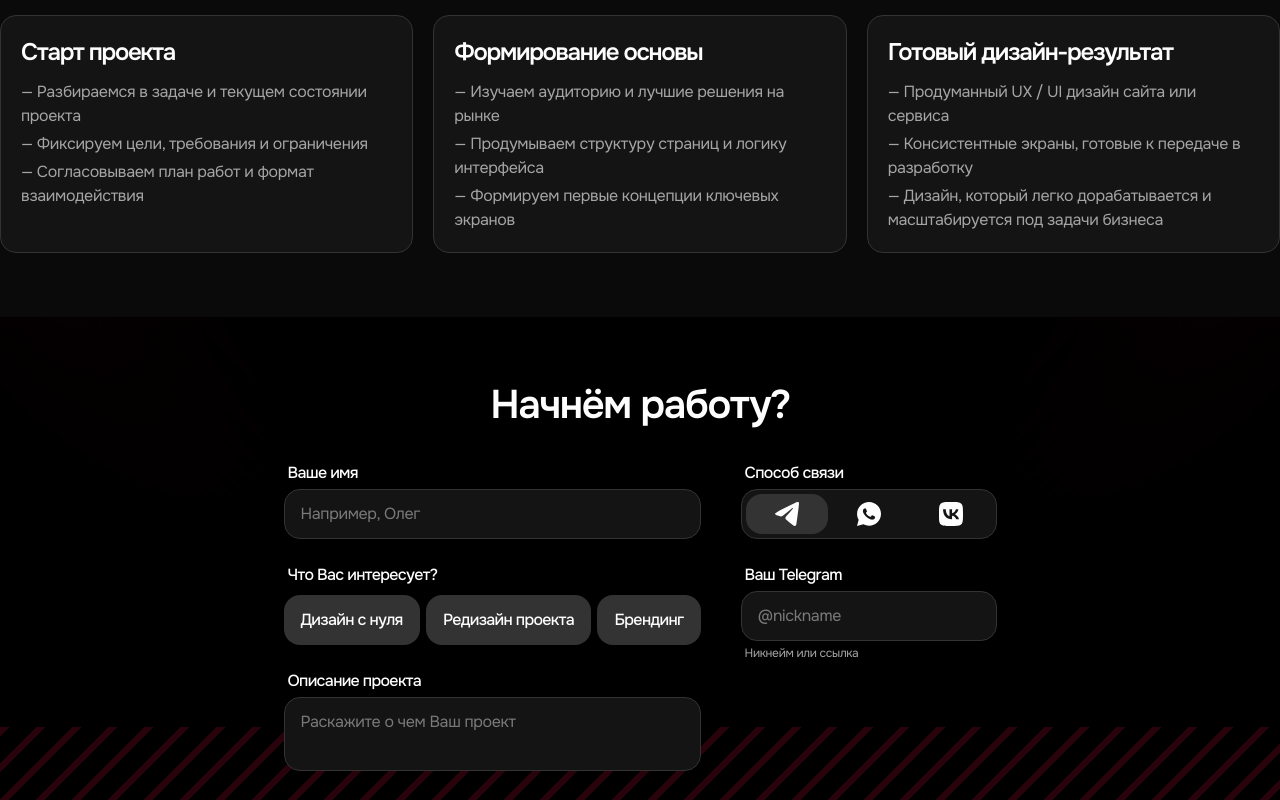
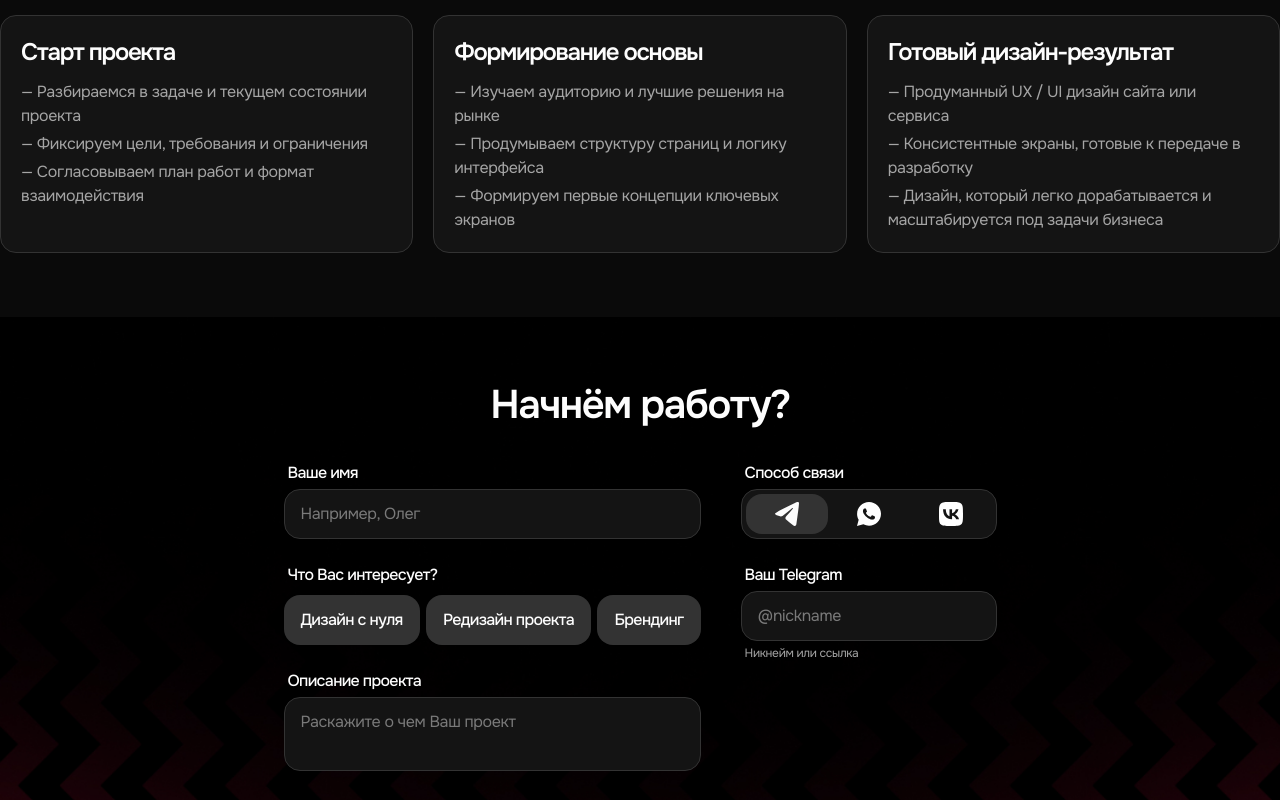
Before and after one commit to high-cuisine/meownext, a Next.js app: page / in a window 1280 px wide. Shown: the part 3800-4600 px from the top of the page. Built offline with nearby package versions, Linux system fonts and the light colour scheme.

Commit message:
form fix

```diff
--- a/package.json
+++ b/package.json
@@ -1,6 +1,6 @@
 {
   "name": "meowdes-next",
-  "version": "0.6.1",
+  "version": "0.6.2",
   "private": true,
   "scripts": {
     "dev": "next dev",
--- a/src/components/home/contact-section.jsx
+++ b/src/components/home/contact-section.jsx
@@ -3,6 +3,7 @@
 import { useMemo, useState } from "react";
 import Image from "next/image";
 import PageContainer from "@/components/ui/page-container";
+import FormBG from "@pub/home/form-bg.jpg"
 
 const topics = [
   "Дизайн с нуля",
@@ -161,14 +162,20 @@ export default function ContactSection() {
 
   return (
     <section className="relative overflow-hidden bg-black py-12 sm:py-16">
-      <div aria-hidden className="pointer-events-none absolute inset-0">
-        <div className="absolute bottom-[24%] left-1/2 w-[1740px] -translate-x-1/2">
-          <Image src="/home/contact-ellipse-bottom.svg" alt="" width={2240} height={2446} className="h-auto w-full max-w-none" />
+      <div aria-hidden className="pointer-events-none absolute inset-0 z-0">
+        <div className="absolute z-0 bottom-0 left-1/2 scale-120 blur-xl bg-[#A30D2D] w-[1740px] -translate-x-1/2">
+          <Image src="/home/form-bg-aurora.jpg" alt="" width={2240} height={2446} className="h-auto w-full max-w-none" />
         </div>
-        <div className="absolute left-1/2 top-[-240%] w-[2584px] -translate-x-1/2">
-          <Image src="/home/contact-ellipse-top.svg" alt="" width={3584} height={3587} className="h-auto w-full max-w-none" />
+        <div className="absolute z-0 bottom-0 left-1/2 scale-106 blur-sm w-[1740px] -translate-x-1/2">
+          <Image src="/home/form-bg-aurora.jpg" alt="" width={2240} height={2446} className="h-auto w-full max-w-none" />
         </div>
-        <div className="absolute bottom-0 left-0 right-0 h-[188px] opacity-35 [background-image:linear-gradient(135deg,rgba(194,15,54,0.6)_12.5%,transparent_12.5%,transparent_50%,rgba(194,15,54,0.6)_50%,rgba(194,15,54,0.6)_62.5%,transparent_62.5%,transparent_100%)] [background-size:36px_36px]" />
+        <div className="absolute z-0 bottom-0 left-1/2 scale-102 blur-xs w-[1740px] -translate-x-1/2">
+          <Image src="/home/form-bg-aurora.jpg" alt="" width={2240} height={2446} className="h-auto w-full max-w-none" />
+        </div>
+        <div className="absolute z-20 bottom-0 left-1/2 w-[1740px] -translate-x-1/2">
+          <Image src={FormBG} alt="" width={2240} height={2446} className="h-auto w-full max-w-none" />
+        </div>
+
       </div>
 
       <PageContainer className="relative">
@@ -277,8 +284,7 @@ export default function ContactSection() {
                           key={channel.key}
                           type="button"
                           onClick={() => handleFieldChange("channel", channel.key)}
-                          className={`flex min-w-0 items-center justify-center rounded-[28px] px-5 py-2 transition-colors ${
-                            isActive ? "bg-[#333333]" : "bg-transparent hover:bg-[#1f1f1f]"
+                          className={`flex min-w-0 items-center justify-center rounded-[28px] px-5 py-2 transition-colors ${isActive ? "bg-[#333333]" : "bg-transparent hover:bg-[#1f1f1f]"
                             }`}
                           aria-label={channel.title}
                           title={channel.title}
@@ -309,8 +315,7 @@ export default function ContactSection() {
                   />
                   <span
                     id="contact-helper"
-                    className={`px-1 text-xs leading-4 tracking-[-0.33px] ${
-                      shouldShowError("contact") && errors.contact ? "text-[#ff1447]" : "text-[#a5a5a5]"
+                    className={`px-1 text-xs leading-4 tracking-[-0.33px] ${shouldShowError("contact") && errors.contact ? "text-[#ff1447]" : "text-[#a5a5a5]"
                       }`}
                   >
                     {shouldShowError("contact") && errors.contact ? errors.contact : selectedChannel.helper}
@@ -330,8 +335,7 @@ export default function ContactSection() {
                   className="peer sr-only"
                 />
                 <span
-                  className={`mt-px flex size-6 shrink-0 items-center justify-center rounded-lg border border-[#333333] p-0.5 transition-colors ${
-                    formData.policy ? "bg-[#0a0a0a]" : "bg-[#0a0a0a] peer-hover:bg-[#1f1f1f]"
+                  className={`mt-px flex size-6 shrink-0 items-center justify-center rounded-lg border border-[#333333] p-0.5 transition-colors ${formData.policy ? "bg-[#0a0a0a]" : "bg-[#0a0a0a] peer-hover:bg-[#1f1f1f]"
                     }`}
                 >
                   {formData.policy ? (
@@ -352,8 +356,7 @@ export default function ContactSection() {
               <button
                 type="submit"
                 disabled={!isFormValid}
-                className={`rounded-xl px-5 py-3 text-base font-medium leading-6 tracking-[-0.66px] transition-colors ${
-                  isFormValid
+                className={`rounded-xl px-5 py-3 text-base font-medium leading-6 tracking-[-0.66px] transition-colors ${isFormValid
                   ? "bg-[#c20f36] text-[#fdfdfd] hover:bg-[#ab0d30]"
                   : "cursor-not-allowed bg-[#292929] text-[#7a7a7a]"
                   }`}
```
Also changed, not shown: public/home/form-bg-aurora.jpg (added), public/home/form-bg.jpg (added). Lines whose indentation alone changed are shown as unchanged.
